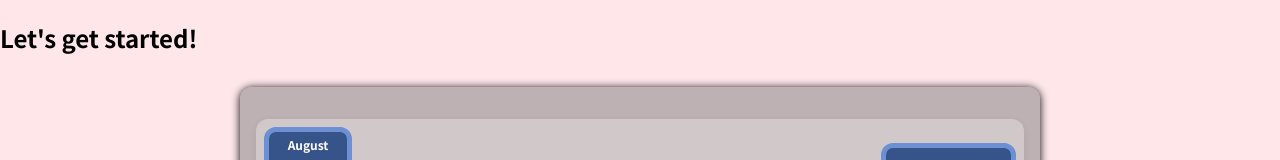
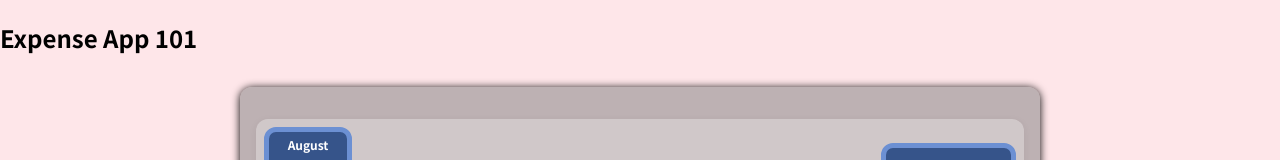
Before and after one commit to thaian161/react-playground, a React (Create React App) app: page / in a window 1280 px wide. Shown: the top 160 px of the page. Built offline with nearby package versions, Linux system fonts and the light colour scheme.

Commit message:
edit title

```diff
--- a/src/App.js
+++ b/src/App.js
@@ -25,7 +25,7 @@ const App = () => {
 
   return (
     <div>
-      <h2>Let's get started!</h2>
+      <h2>Expense App 101</h2>
       <Expenses items={expenses} />
     </div>
   );
```
Also changed, not shown: 1 other file (tests, documents, lock files or other folders).
